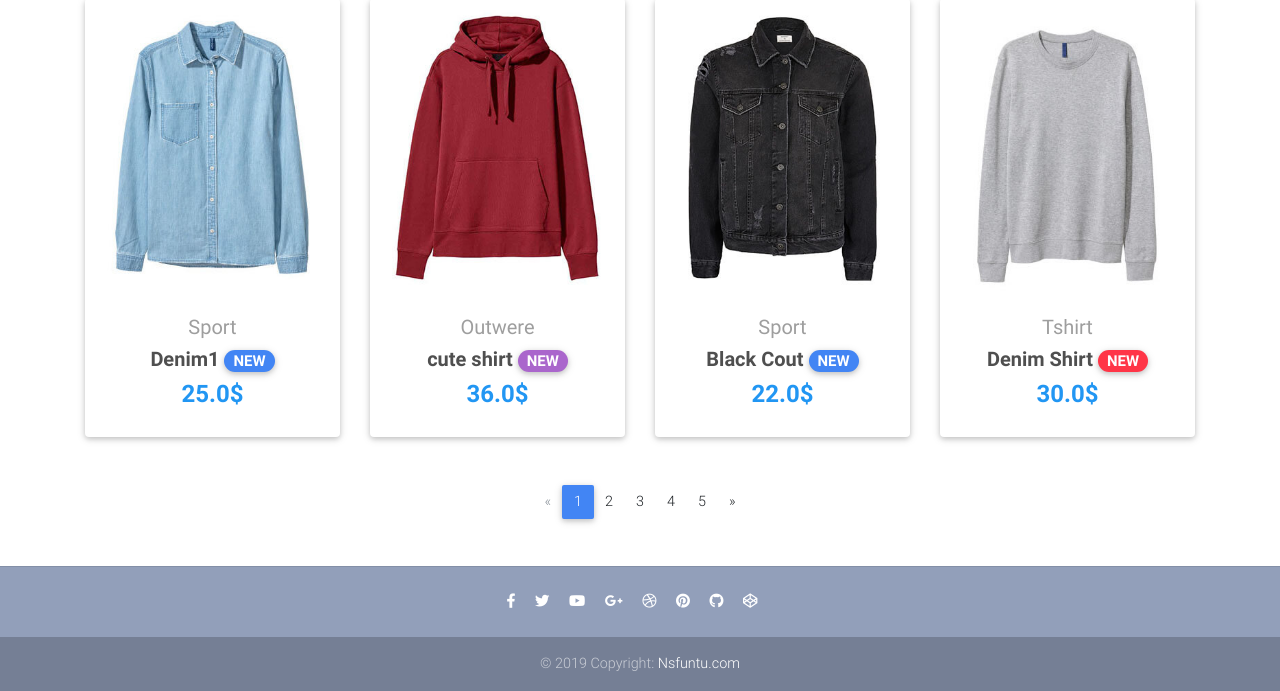
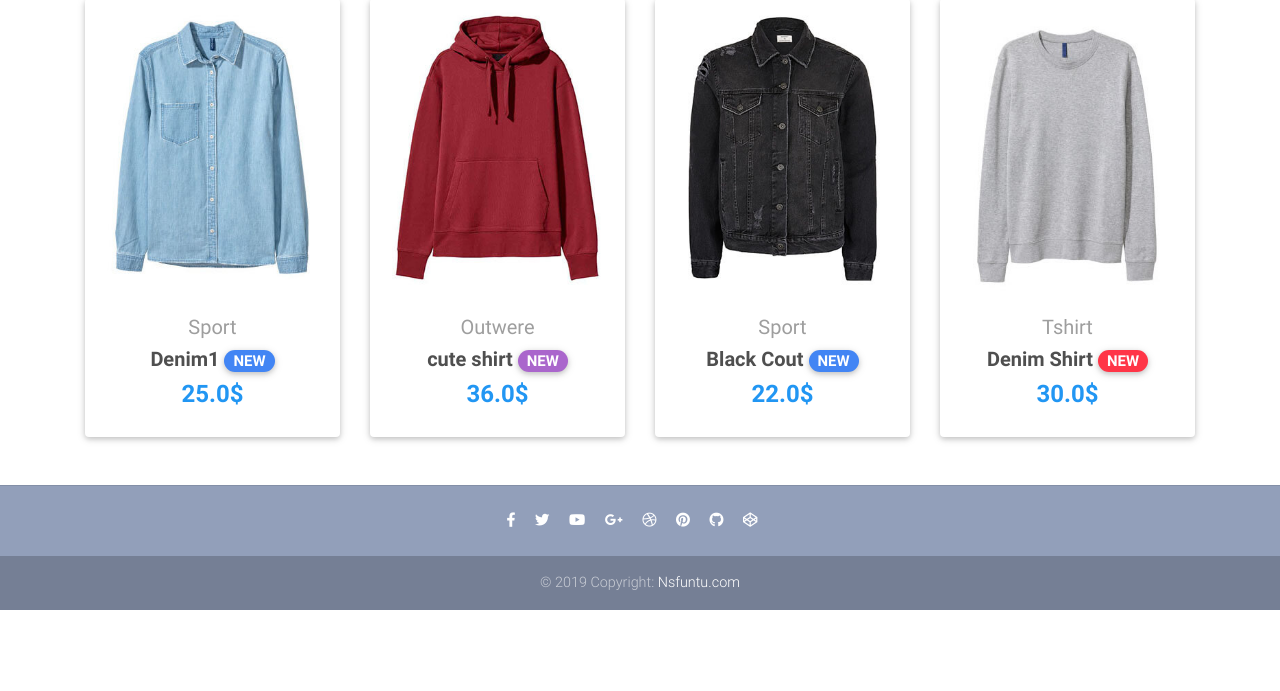
Before and after one commit to NARESHSWAMI199/DjangoEcommarceSite, a Django app: page / in a window 1280 px wide. Shown: the part 195-886 px from the top of the page. After the commit the page ends 805 px from the top, so only its background shows below. Run offline with Django 3.2, Linux system fonts and the light colour scheme; data comes from the database, SQL or seed files in the repository; some libraries are stand-ins or nearby versions.

Commit message:
Update index.html

```diff
--- a/ecomm/ecomm/template/index.html
+++ b/ecomm/ecomm/template/index.html
@@ -104,46 +104,38 @@
       </section>
       <!--Section: Products v.3-->
 
+      {% if paginated %}
       <!--Pagination-->
       <nav class="d-flex justify-content-center wow fadeIn">
         <ul class="pagination pg-blue">
 
+          {% if page_obj.has_pervious  %}
           <!--Arrow left-->
-          <li class="page-item disabled">
-            <a class="page-link" href="#" aria-label="Previous">
+          <li class="page-item ">
+            <a class="page-link" href="?page={{ page_obj.pervious_page_number }}" aria-label="Previous">
               <span aria-hidden="true">&laquo;</span>
               <span class="sr-only">Previous</span>
             </a>
           </li>
+          {% endif %}
 
           <li class="page-item active">
-            <a class="page-link" href="#">1
+            <a class="page-link" href="#">{{ page_obj.number }}
               <span class="sr-only">(current)</span>
             </a>
           </li>
+        {% if page_obj.has_next %}
           <li class="page-item">
-            <a class="page-link" href="#">2</a>
-          </li>
-          <li class="page-item">
-            <a class="page-link" href="#">3</a>
-          </li>
-          <li class="page-item">
-            <a class="page-link" href="#">4</a>
-          </li>
-          <li class="page-item">
-            <a class="page-link" href="#">5</a>
-          </li>
-
-          <li class="page-item">
-            <a class="page-link" href="#" aria-label="Next">
+            <a class="page-link" href="?page={{ page_obj.next_page_number }}" aria-label="Next">
               <span aria-hidden="true">&raquo;</span>
               <span class="sr-only">Next</span>
             </a>
           </li>
+          {% endif %}
         </ul>
       </nav>
       <!--Pagination-->
-
+{% endif %}
     </div>
   </main>
 
```
